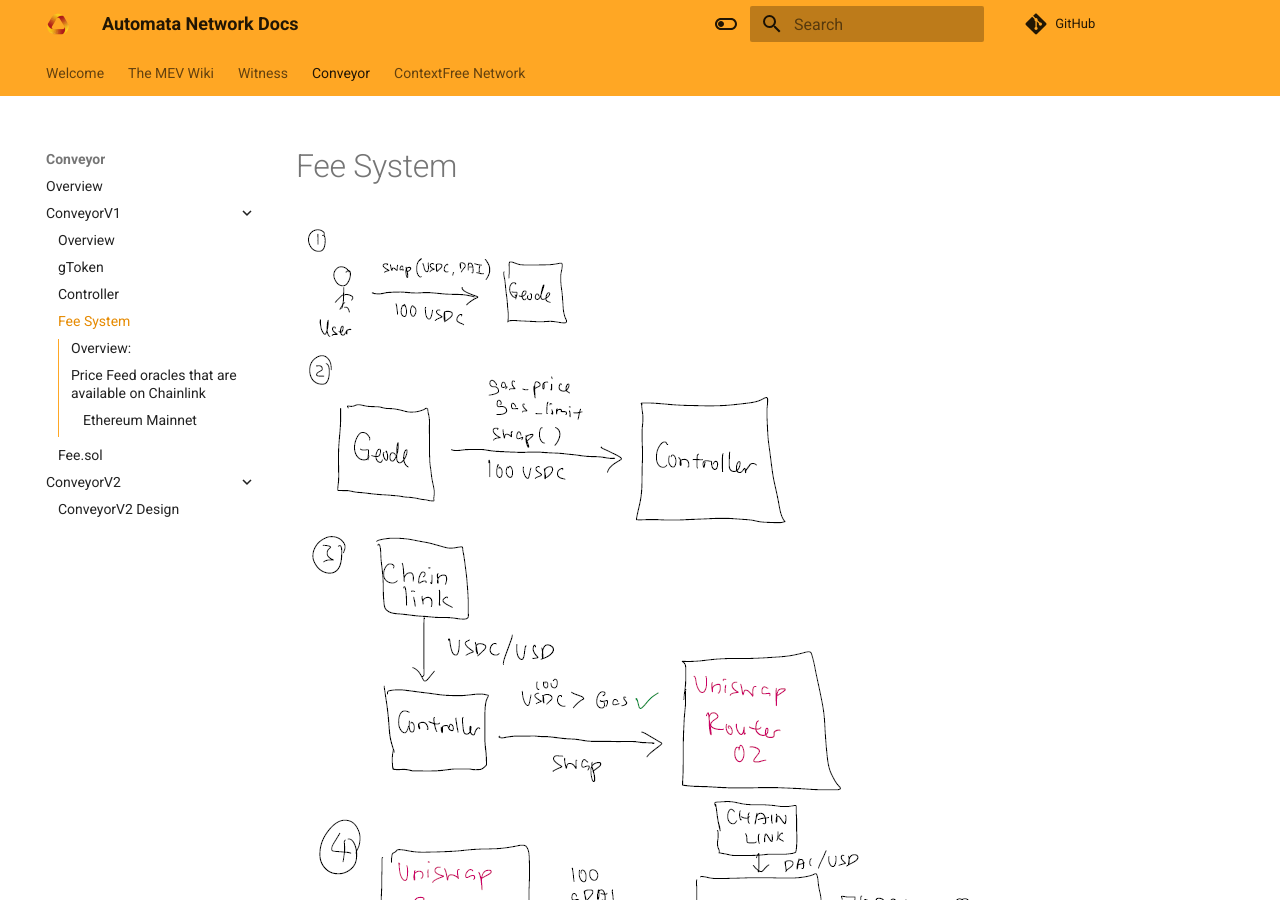
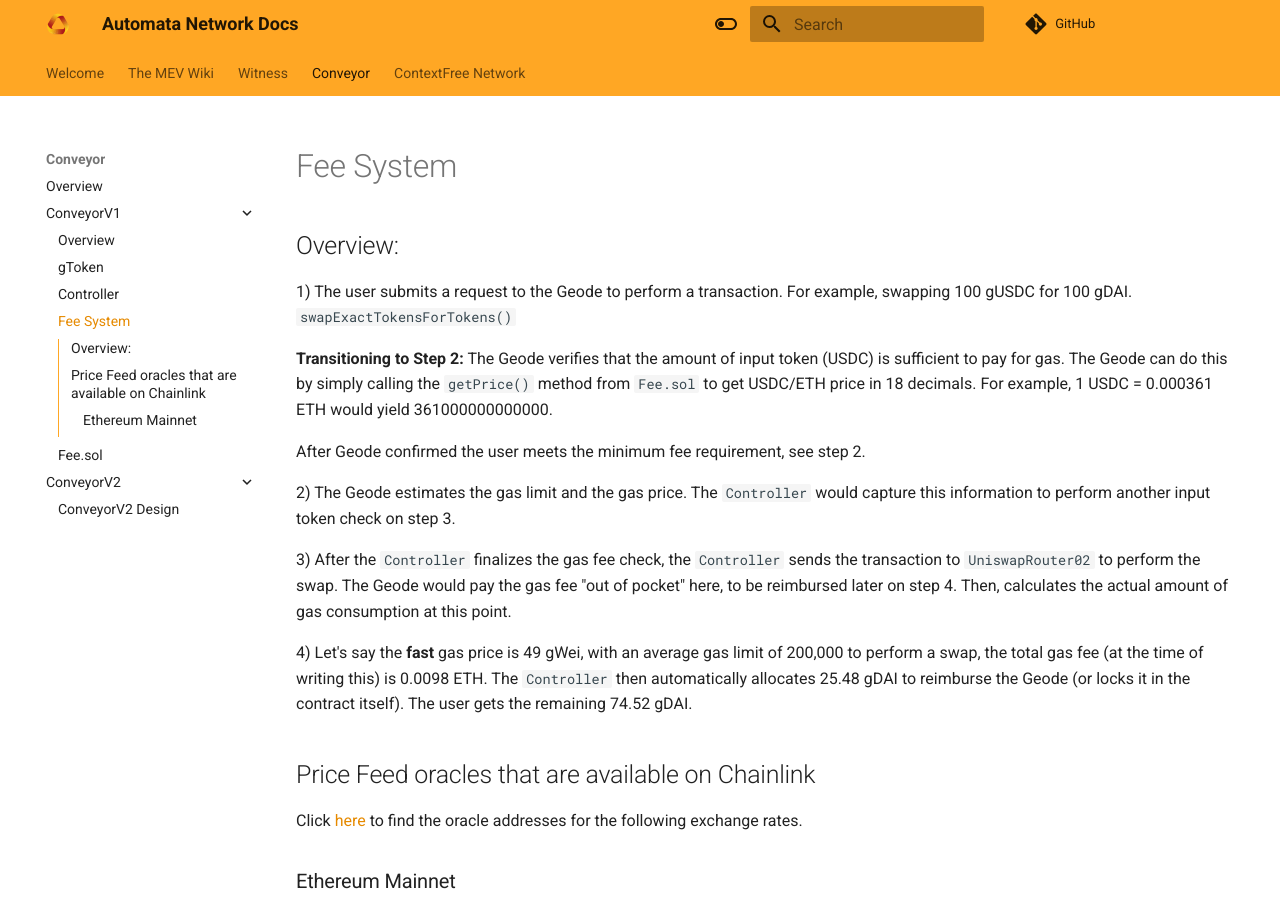
Before and after one commit to automata-network/docs, an MkDocs documentation site: the page built from docs/conveyor/conveyorv1/fee.md, in a window 1280 px wide and 900 px high. Built offline with MkDocs 1.6.1 and Material for MkDocs 9.7.7, drawn with Linux system fonts in a browser that asks for light colours; nearby versions of some CDN libraries; comment, search, counter and statistics services are not loaded.

Commit message:
Remove image

```diff
--- a/docs/conveyor/conveyorv1/fee.md
+++ b/docs/conveyor/conveyorv1/fee.md
@@ -1,6 +1,4 @@
 # Fee System
-
-![Fee-Protocol](/assets/conveyorv1/fee.png)
 
 ## Overview:
 
```
